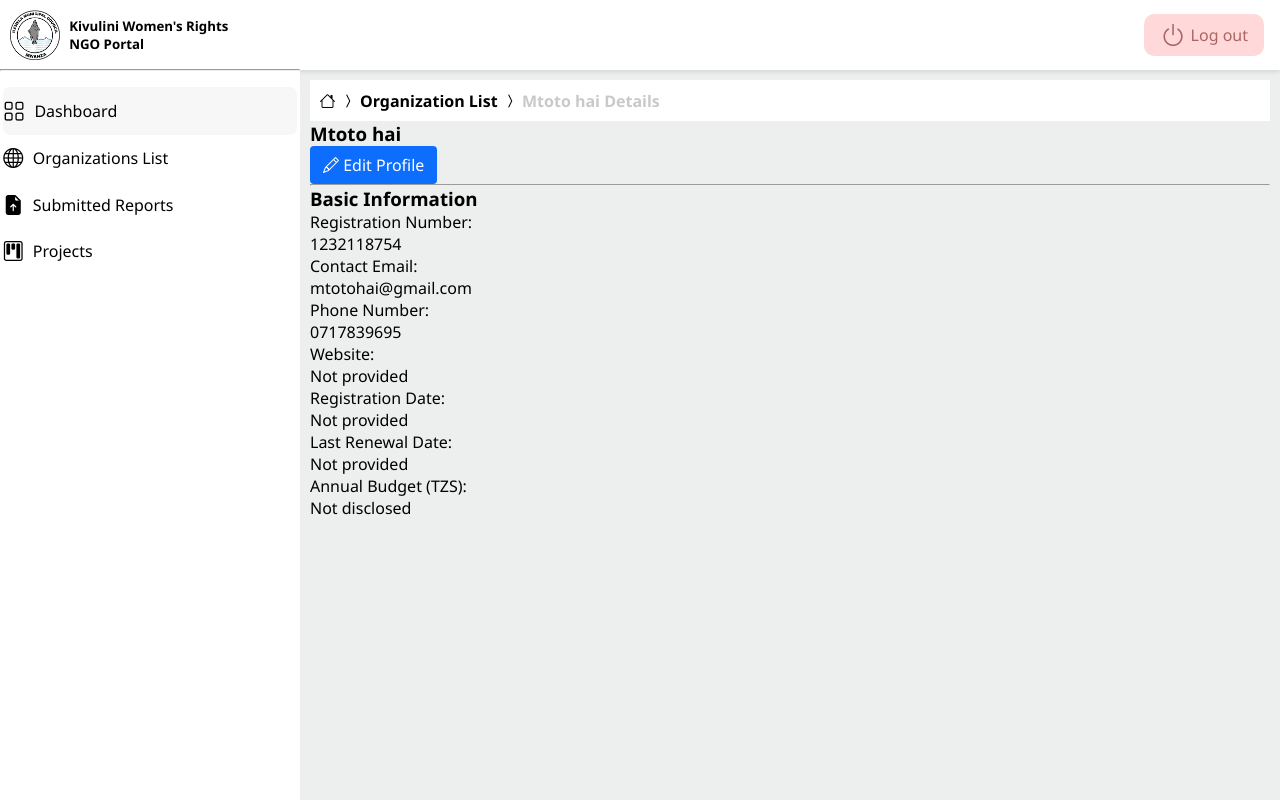
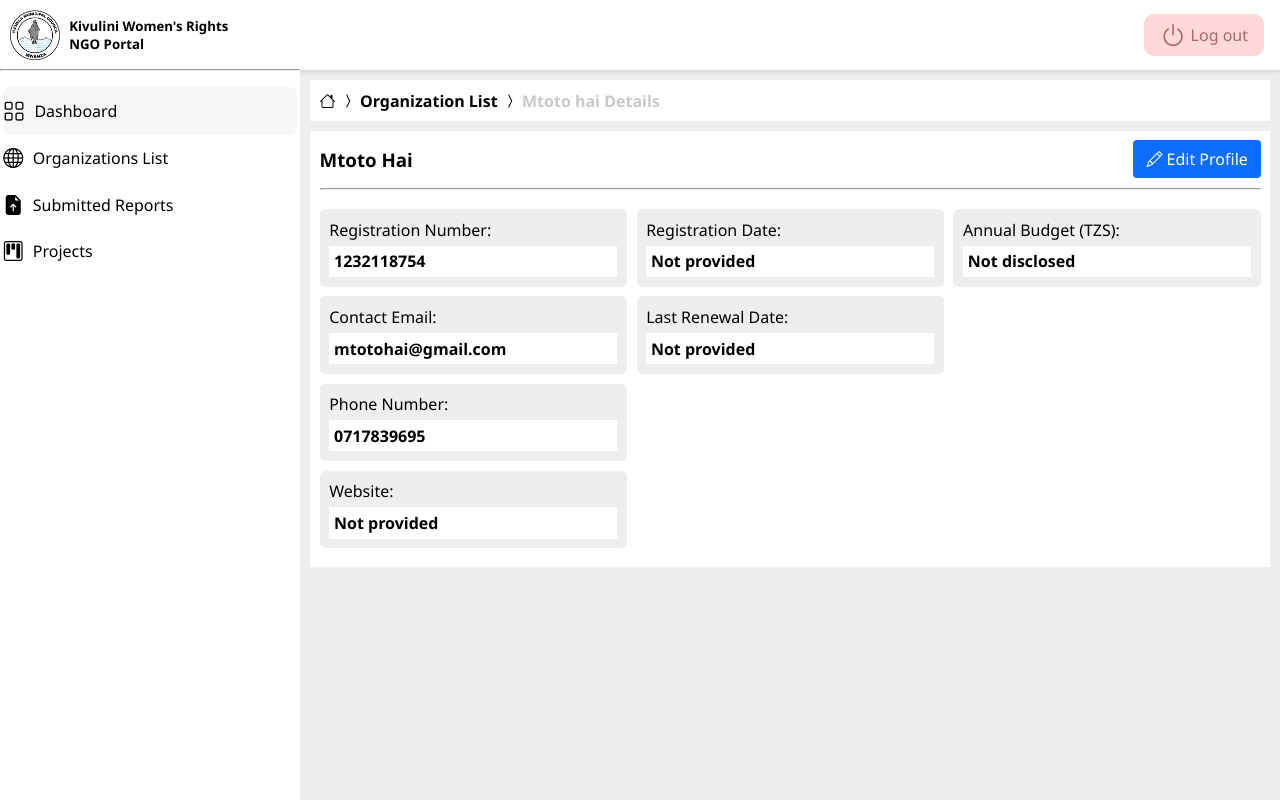
Before and after one commit to Dullah2k/ilemela-ngo, a Django app: page /organizations/2/ in a window 1280 px wide. Run offline with Django 4.2, Linux system fonts and the light colour scheme; a user stored in the database is signed in; data comes from the database, SQL or seed files in the repository.

Commit message:
added styles for  detail views

```diff
--- a/organization/templates/organization/details.html
+++ b/organization/templates/organization/details.html
@@ -2,6 +2,53 @@
 {% block title %} Organization Details {% endblock %}
 
 {% block content %}
+
+<style>
+.organization-detail, .edit-form {
+  background-color: var(--white);
+  margin: .6rem 0;
+  padding: .6rem;
+}
+
+.organization-detail .top {
+  display: flex;
+  align-items: center;
+  justify-content: space-between;
+}
+
+.organization-detail hr {
+  margin: .6rem 0;
+}
+
+.organization-detail h1 {
+  text-transform: capitalize;
+}
+
+.organization-detail h3 {
+  margin-bottom: .15rem;
+}
+
+.organization-detail .organization-info {
+  display: grid;
+  grid-template-columns: repeat(3, 1fr);
+  gap: .6rem;
+}
+
+.organization-detail .detail-item {
+  background-color: var(--gray);
+  margin: .6rem 0;
+  padding: .6rem;
+  border-radius: .35rem;
+}
+
+.organization-detail .detail-item dd {
+  background-color: var(--white);
+  padding: .3rem;
+  margin-top: .3rem;
+  font-weight: 600;
+}
+</style>
+
 <section class="organization-details">
   <div class="breadcrumb">
     <a href="{% url 'user_account:dashboard' %}" class="bread-item">
@@ -38,7 +85,6 @@
 
     <div class="organization-info">
       <div class="basic-info">
-          <h3>Basic Information</h3>
           <dl>
             <div class="detail-item">
               <dt>Registration Number:</dt>
```
